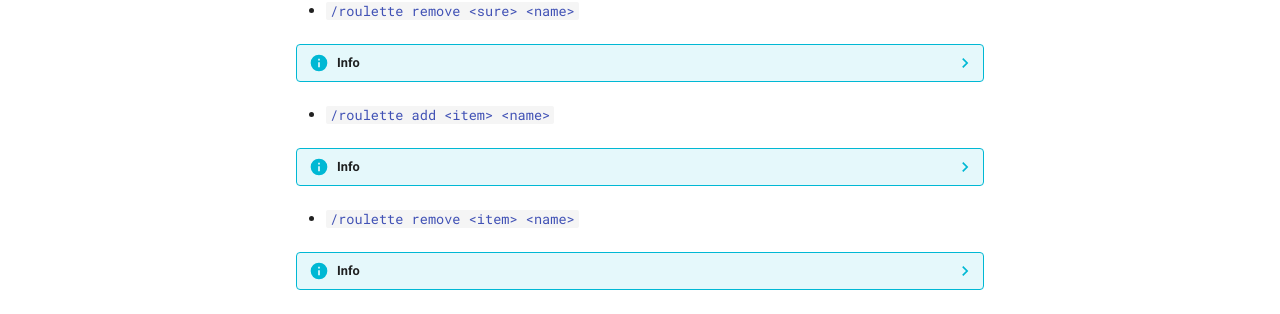
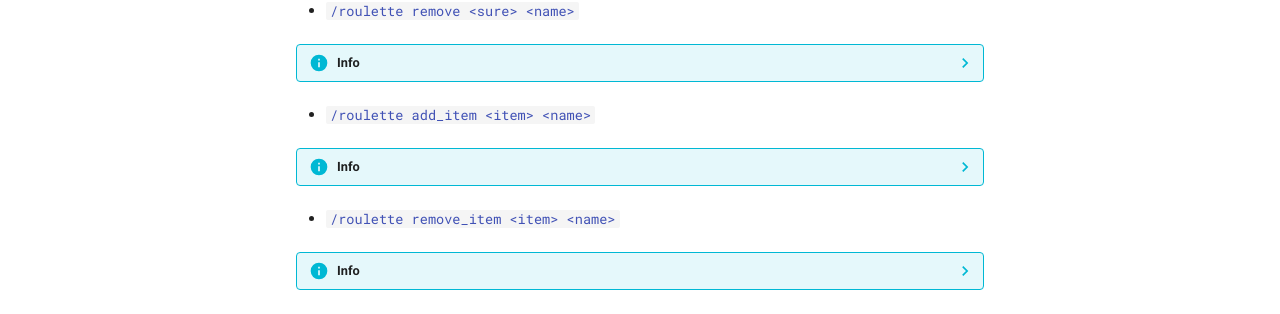
Before and after one commit to dorythecat/TransforMate, an MkDocs documentation site: the page built from docs/commands/roulette/index.md, in a window 1280 px wide and 1265 px high. Shown: the part 698-1012 px from the top of the window. Built offline with MkDocs 1.6.1 and Material for MkDocs 9.7.7, drawn with Linux system fonts in a browser that asks for light colours.

Commit message:
Fixed docs a tiny tiny bit :3

```diff
--- a/docs/commands/roulette/index.md
+++ b/docs/commands/roulette/index.md
@@ -27,12 +27,12 @@
     !!! warning
         This will delete all the items in the roulette, and they will be lost forever!
 
-- [`/roulette add <item> <name>`](add.md)
+- [`/roulette add_item <item> <name>`](add_item.md)
 ??? info
     Adds an item to the roulette. If no item parameter is provided, it will ask for a
     string or file to be sent to fulfill the parameter.
 
-- [`/roulette remove <item> <name>`](remove.md)
+- [`/roulette remove_item <item> <name>`](remove_item.md)
 ??? info
     Removes an item from the roulette.
 
```
